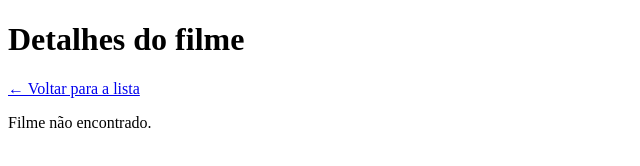
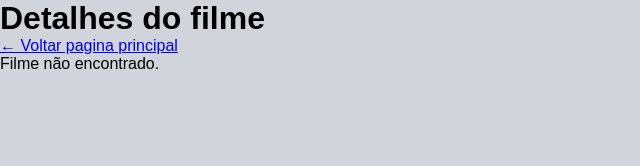
Before and after one commit to guilhermetft/PROJETO-P-GINA-DE-CINEMA, a plain HTML site: page public/detalhes.html in a window 1280 px wide. Shown: the whole page, without its empty margins (0-640 px from the left). Drawn offline with Linux system fonts and the light colour scheme.

Commit message:
formatação css detalhes

```diff
--- a/public/detalhes.html
+++ b/public/detalhes.html
@@ -3,13 +3,14 @@
 <head>
     <meta charset="UTF-8">
     <meta name="viewport" content="width=device-width, initial-scale=1.0">
+    <link rel="stylesheet" href="stylesdetalh.css">
     <title>Detalhes do filme</title>
 </head>
 <body>
 
     <header>
         <h1>Detalhes do filme</h1>
-        <a href="index.html"> ← Voltar para a lista</a>
+        <a href="index.html"> ← Voltar pagina principal</a>
     </header>
 
     <main id="filme-detalhe" class="container"></main>
--- a/public/stylesdetalh.css
+++ b/public/stylesdetalh.css
@@ -0,0 +1,10 @@
+* {
+    margin: 0;
+    padding: 0;
+    box-sizing: border-box;
+    font-family: Arial, Helvetica, sans-serif;
+}
+
+body {
+    background-color: #d1d5db;
+}
--- a/public/stylesprinc.css
+++ b/public/stylesprinc.css
@@ -176,6 +176,7 @@ body {
     padding: 20px 20px 40px;
     border-radius: 10px;
     margin-top: 20px;
+    margin-bottom: 80px;
 }
 
 /* Grid para as imagens de filmes em cartaz */
```
Also changed, not shown: imgs/spider-man.jpg (added).
